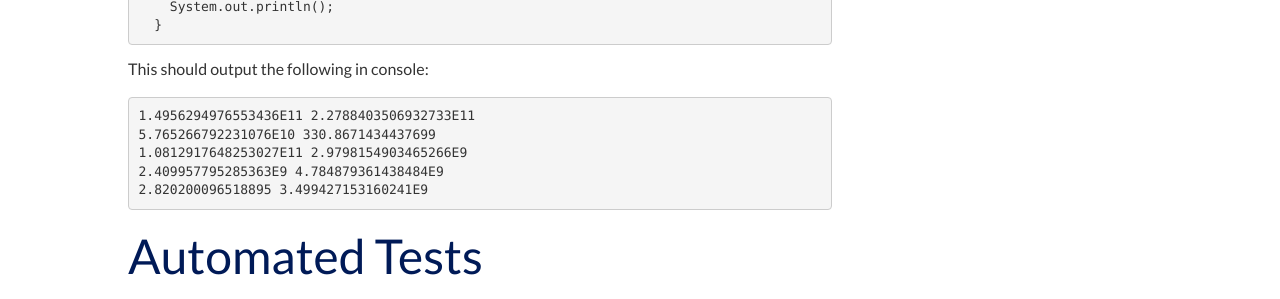
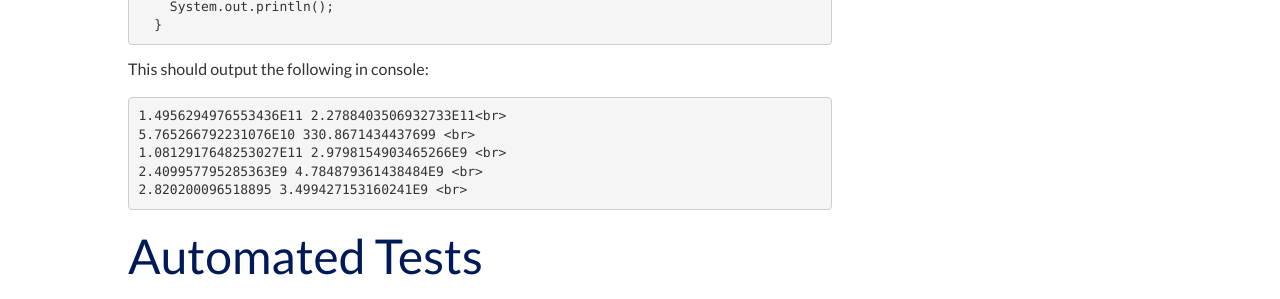
Before and after one commit to compsci201/compsci201.github.io, a Jekyll site: the page built from nbody/6-grading.md, in a window 1280 px wide and 1206 px high. Shown: the part 492-791 px from the top of the window. Built offline with Jekyll 4.4.1, drawn with Linux system fonts in a browser that asks for light colours; nearby versions of some CDN libraries.

Commit message:
minor fixation. add linebrake

````diff
--- a/nbody/6-grading.md
+++ b/nbody/6-grading.md
@@ -21,11 +21,11 @@
 This should output the following in console:
 
 ```
-1.4956294976553436E11 2.2788403506932733E11
-5.765266792231076E10 330.8671434437699
-1.0812917648253027E11 2.9798154903465266E9
-2.409957795285363E9 4.784879361438484E9
-2.820200096518895 3.499427153160241E9
+1.4956294976553436E11 2.2788403506932733E11<br>
+5.765266792231076E10 330.8671434437699 <br>
+1.0812917648253027E11 2.9798154903465266E9 <br>
+2.409957795285363E9 4.784879361438484E9 <br>
+2.820200096518895 3.499427153160241E9 <br>
 ```
 
 ## Automated Tests
````
